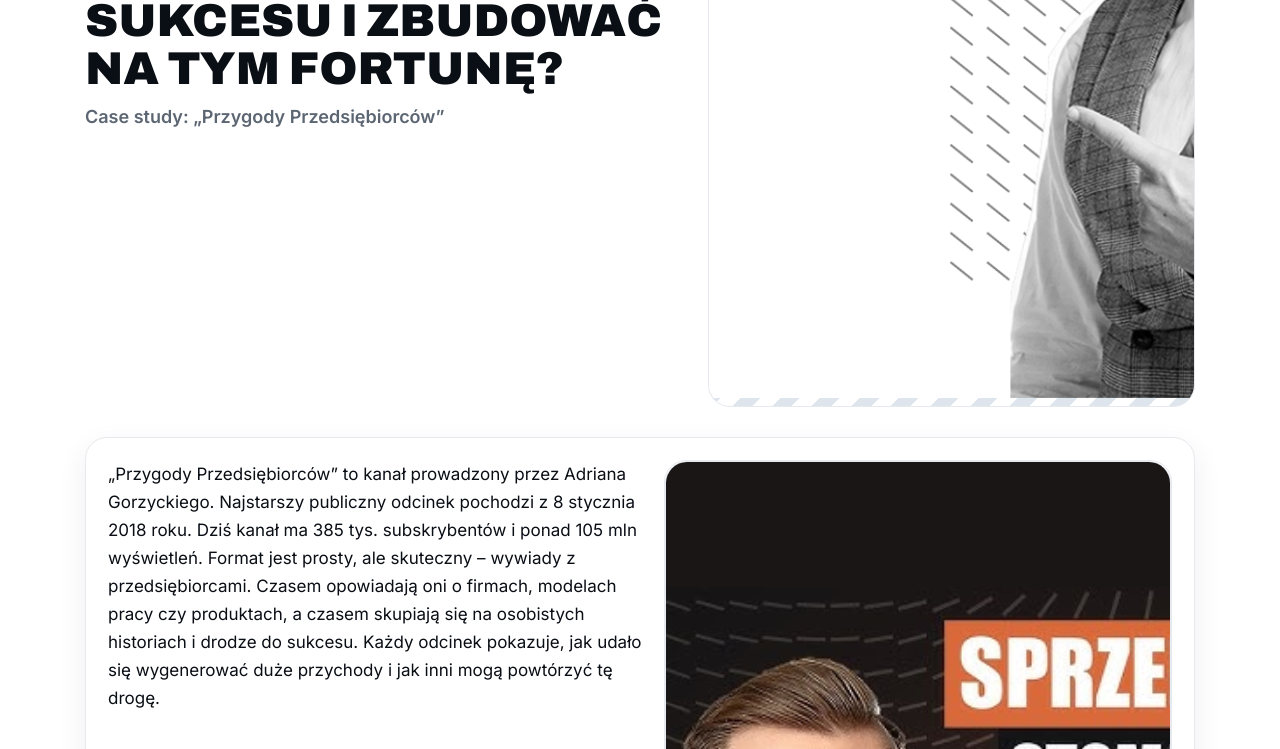
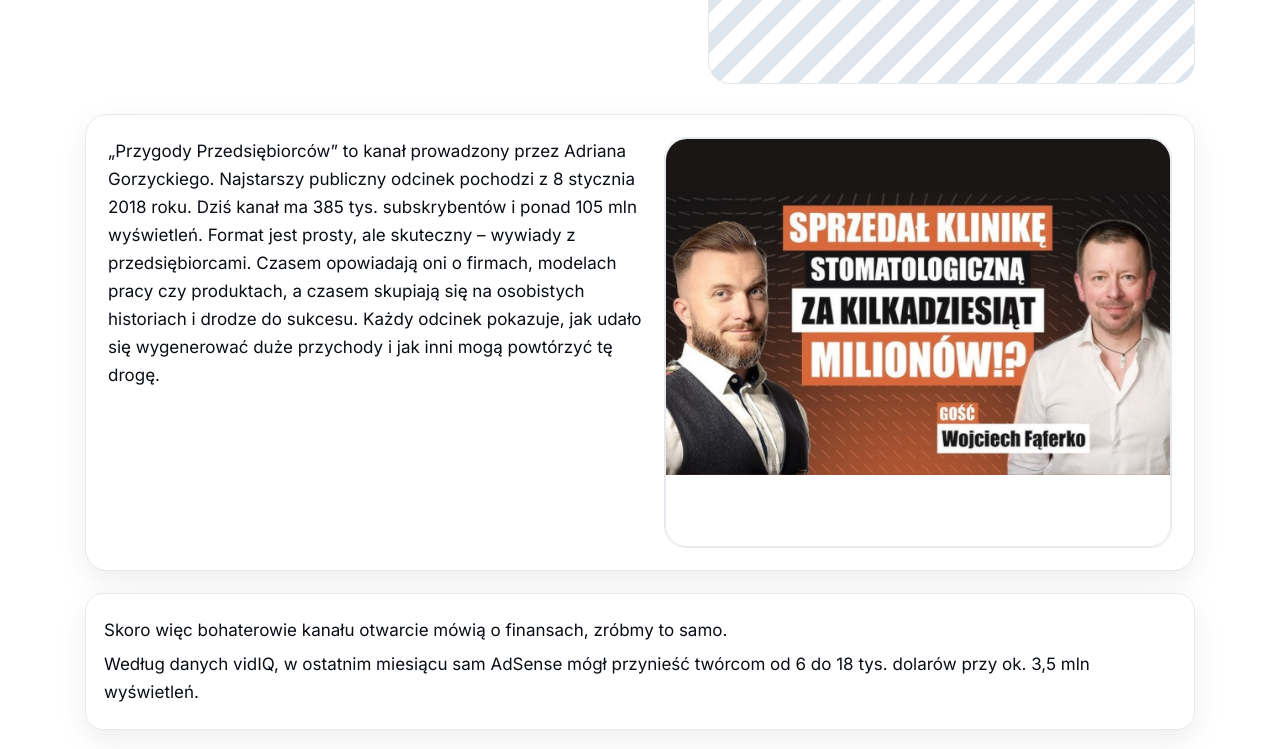
Before and after one commit to tobi070724/besidesfinance_1etap, a plain HTML site: page index.html in a window 1280 px wide. Shown: the part 520-1269 px from the top of the page. Drawn offline with Linux system fonts and the light colour scheme.

Commit message:
Update index.html

```diff
--- a/index.html
+++ b/index.html
@@ -125,7 +125,23 @@ section.block{margin:22px 0}
 .cta .pill{padding:12px 18px}
 
 footer{padding:24px 0 40px;color:#8b95a3;font-size:13px;text-align:center;border-top:1px solid var(--line)}
+.hero-media{ position: relative; border-radius: 22px; overflow: hidden; border:1px solid #E6E9ED; min-height: clamp(280px, 38vw, 520px); background: repeating-linear-gradient(135deg,#dfe5ec 0 14px, transparent 14px 28px); }
+.about .media{
+position: relative;
+border-radius: 22px;
+border:1px solid #E6E9ED;
+min-height: clamp(220px, 32vw, 420px);
+background:#fff;
+}
 
+.cover{
+width:100%;
+height:100%;
+display:block;
+object-fit:contain;       /* całe zdjęcie widać, bez przycięcia /
+object-position:center;   / możesz zmienić na 'right center' lub 'left center' */
+background:#fff;
+}
 /* RWD */
 @media (max-width: 1024px){
   .hero-grid{grid-template-columns:1fr;gap:16px}
```
